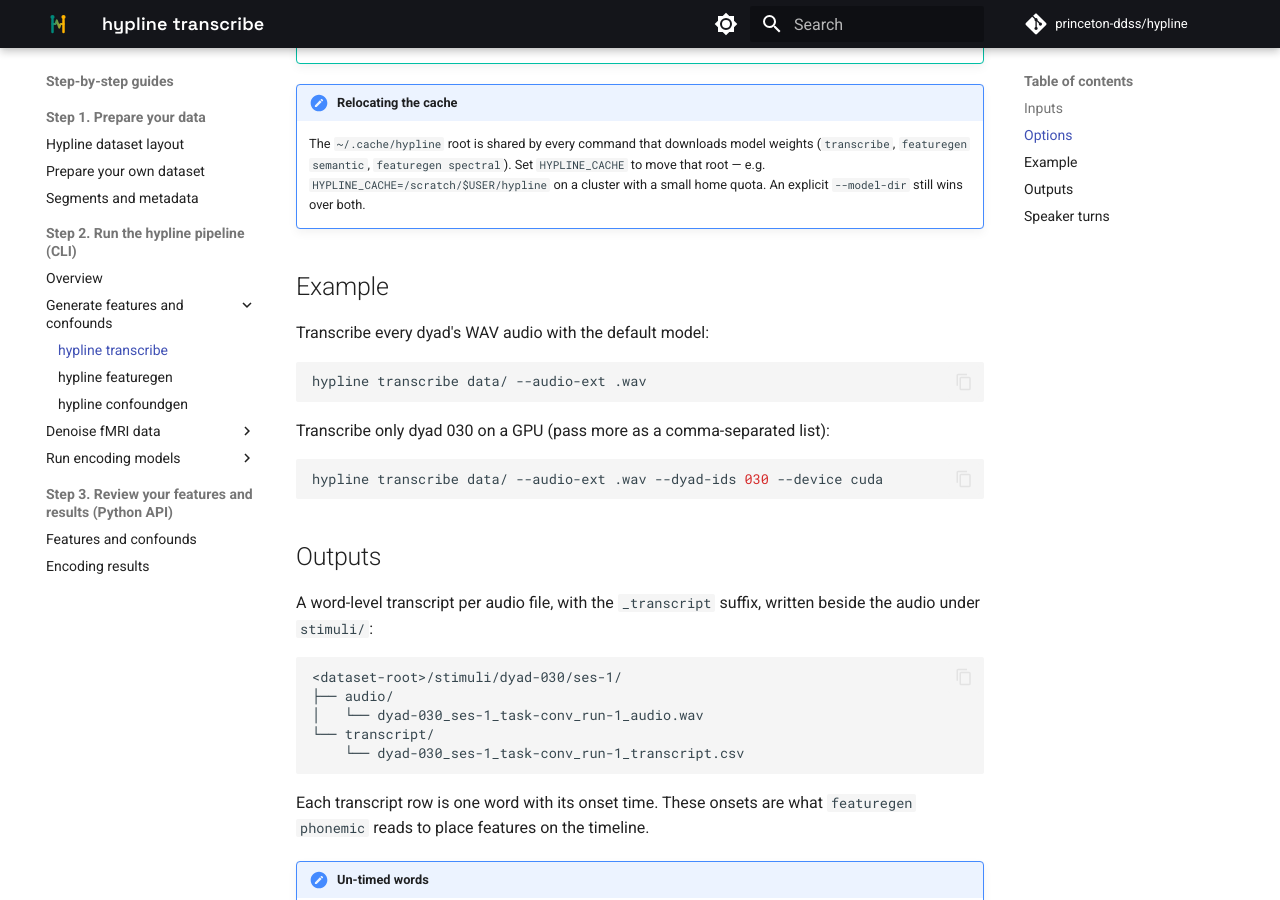
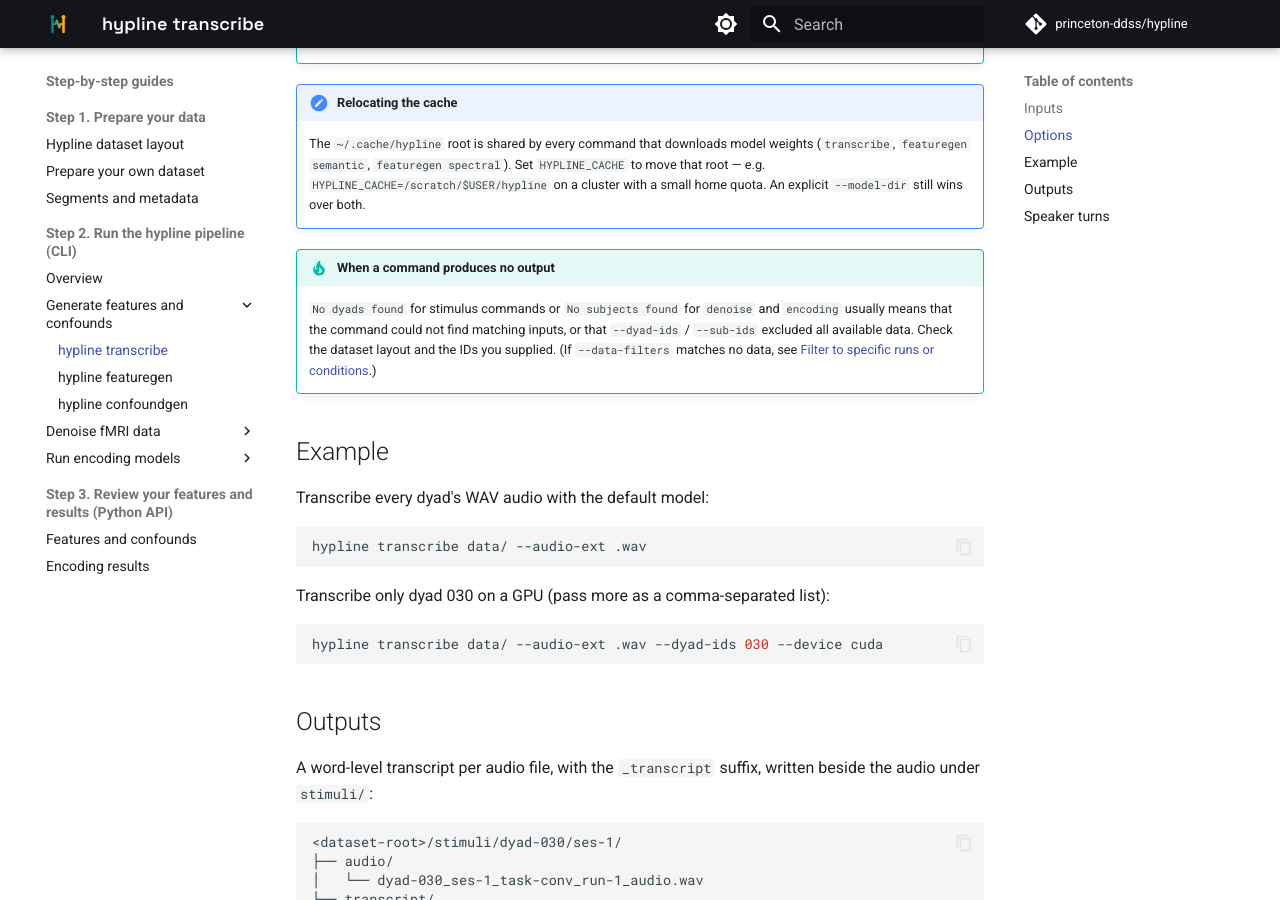
Before and after one commit to princeton-ddss/hypline, an MkDocs documentation site: the page built from docs/mkdocs/step-by-step/transcribe.md, in a window 1280 px wide and 900 px high, scrolled down 1311 px. Built offline with MkDocs 1.6.1 and Material for MkDocs 9.7.7, drawn with Linux system fonts in a browser that asks for light colours; comment, search, counter and statistics services are not loaded; the version menu is left out.

Commit message:
Add tip for commands producing no output
Added a tip about handling commands with no output in the transcribe documentation.

```diff
--- a/docs/mkdocs/step-by-step/transcribe.md
+++ b/docs/mkdocs/step-by-step/transcribe.md
@@ -52,6 +52,16 @@ named and discovered.
     `HYPLINE_CACHE` to move that root — e.g. `HYPLINE_CACHE=/scratch/$USER/hypline`
     on a cluster with a small home quota. An explicit `--model-dir` still wins
     over both.
+
+!!! tip "When a command produces no output"
+
+    `No dyads found` for stimulus commands or `No subjects found` for
+    `denoise` and `encoding` usually means that the command could not
+    find matching inputs, or that `--dyad-ids` / `--sub-ids` excluded
+    all available data. Check the dataset layout and the IDs you supplied. (If
+    `--data-filters` matches no data, see [Filter to specific runs or
+    conditions](FAQ/filter.md#when-a-filter-matches-nothing).)
+
 
 ## Example
 
```
